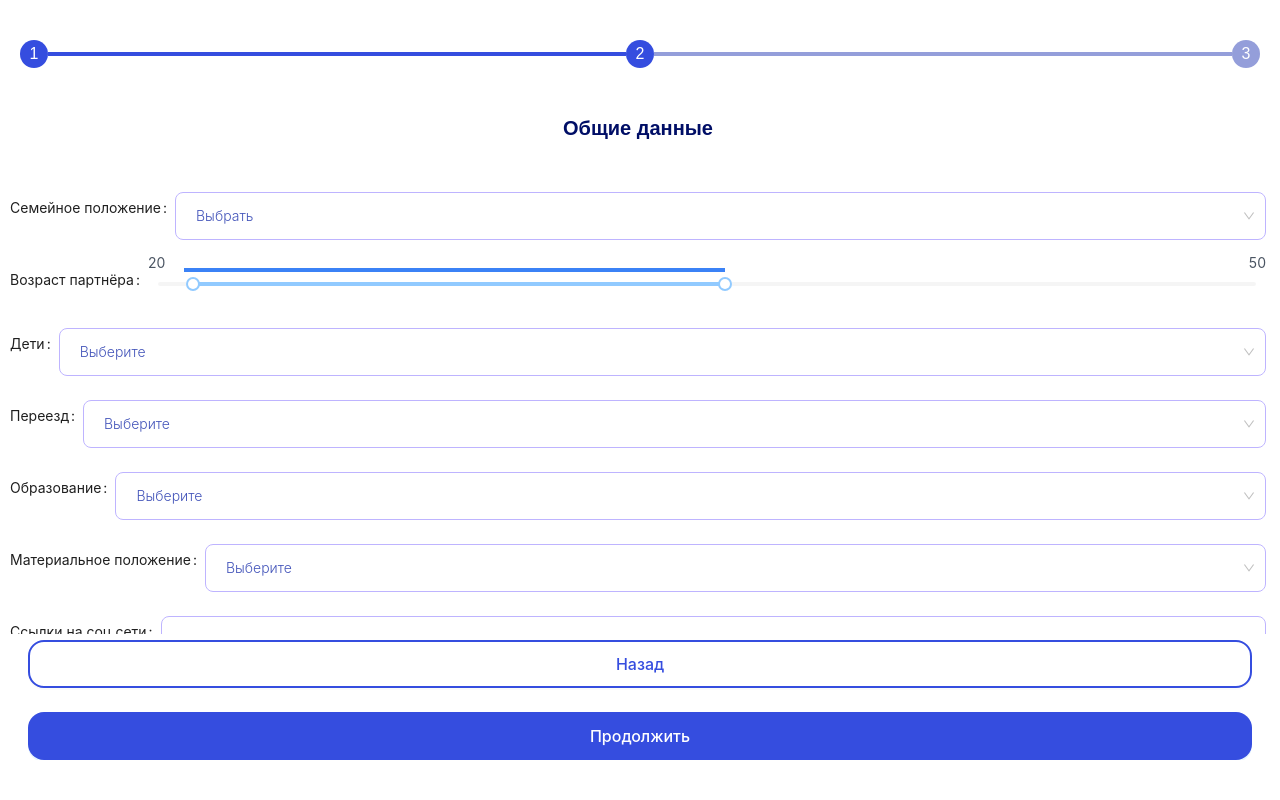
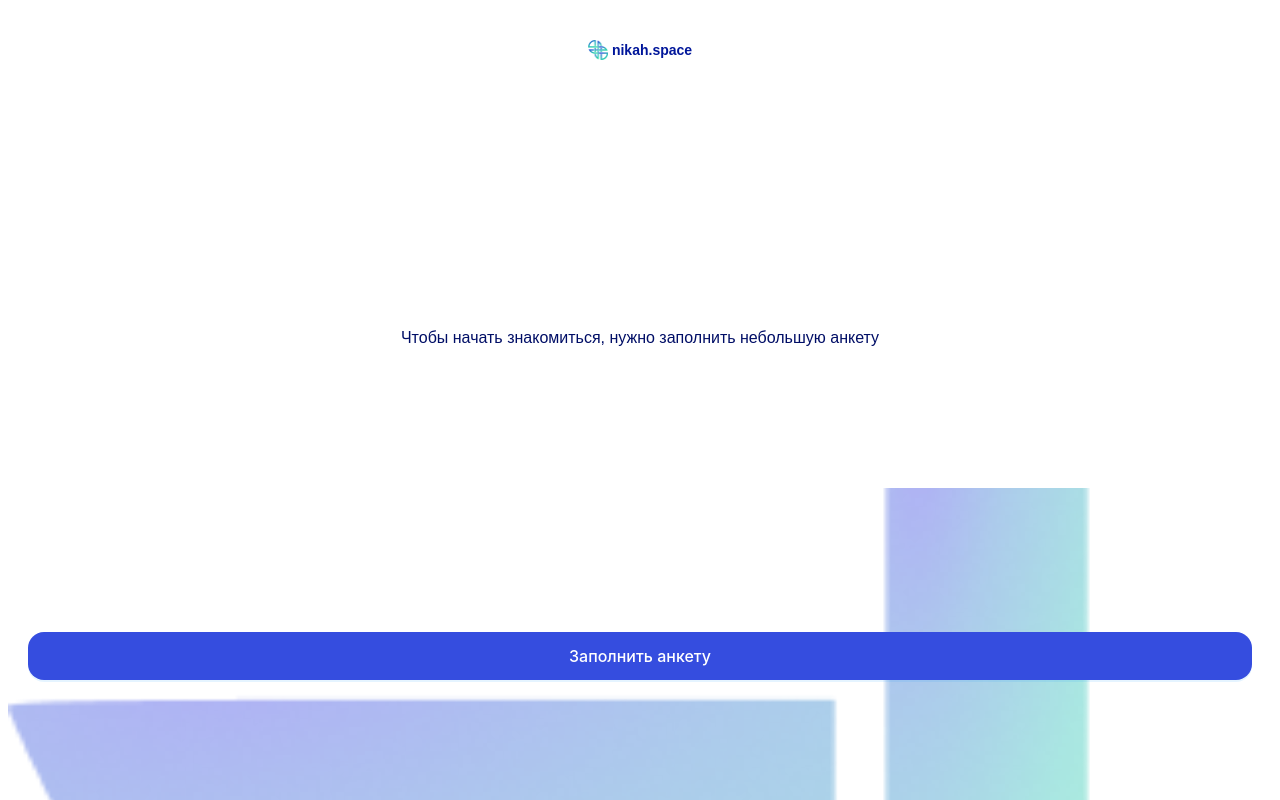
Before and after one commit to NbekWeb/nikoh, a Vue app: page /form in a window 1280 px wide. Built offline with nearby package versions, Linux system fonts and the light colour scheme.

Commit message:
first commit

```diff
--- a/src/assets/style/main.css
+++ b/src/assets/style/main.css
@@ -27,7 +27,9 @@
   border-color: #354ddf;
 }
 
-.ant-input::placeholder,.ant-picker-input input::placeholder,.ant-picker-suffix {
+.ant-input::placeholder,
+.ant-picker-input input::placeholder,
+.ant-picker-suffix {
   color: #4455ba !important;
   font-weight: 300;
   font-size: 14px;
@@ -62,7 +64,7 @@
   border-color: #354ddf;
 }
 
-.ant-picker{
+.ant-picker {
   border-color: #beb4ff;
   color: #354ddf !important;
   border-radius: 8px;
@@ -71,6 +73,15 @@
   display: flex;
   align-items: center;
 }
-.ant-picker-footer{
+.ant-picker-footer {
   display: none;
 }
+.ant-slider .ant-slider-track,
+.ant-slider .ant-slider-handle::after {
+  background: #354ddf;
+  box-shadow: none;
+}
+label {
+  font-size: 18px !important;
+  color: #000E66 !important;
+}
--- a/src/components/SecondForm.vue
+++ b/src/components/SecondForm.vue
@@ -13,46 +13,48 @@
         </a-select>
       </a-form-item>
       <a-form-item label="Возраст партнёра">
-        <div class="relative">
+        <div class="relative mx-4 mt-6">
           <a-slider
             v-model:value="value2"
             :min="18"
             :max="80"
             range
-            class="!mx-2.5"
-            @change="updateSelectedRange"
+            class="w-full"
           />
           <div
-            class="flex justify-between absolute w-full text-sm text-gray-600"
-            style="top: -25px"
+            class="w-full justify-between items-center text-base flex -mt-2 text-blue-600"
+          >
+            <span>18</span>
+            <span>80</span>
+          </div>
+          <div
+            class="absolute text-blue-500 flex justify-between -top-6 text-sm h-5 pb-2"
+            :style="{
+              left: `calc(${((value2[0] - 18) / (80 - 18)) * 100}% - 5px)`,
+              width: `calc(${
+                ((value2[1] - value2[0]) / (80 - 18)) * 100
+              }% + 18px)`,
+            }"
           >
             <span>{{ value2[0] }}</span>
             <span>{{ value2[1] }}</span>
           </div>
-          <div
-            class="selected-range absolute h-1 bg-blue-500"
-            :style="{
-              left: `${((value2[0] - 18) / (80 - 18)) * 100}%`,
-              width: `${((value2[1] - value2[0]) / (80 - 18)) * 100}%`,
-            }"
-            style="top: -10px"
-          ></div>
         </div>
       </a-form-item>
       <a-form-item label="Дети">
-        <a-select placeholder="Выберите" class="w-full !min-h-12">
+        <a-select placeholder="Выбрать" class="w-full !min-h-12">
           <a-select-option value="yes">Есть </a-select-option>
           <a-select-option value="no">Нет </a-select-option>
         </a-select>
       </a-form-item>
       <a-form-item label="Переезд">
-        <a-select placeholder="Выберите" class="w-full !min-h-12">
+        <a-select placeholder="Выбрать" class="w-full !min-h-12">
           <a-select-option value="yes">Да</a-select-option>
           <a-select-option value="no">Нет </a-select-option>
         </a-select>
       </a-form-item>
       <a-form-item label="Образование">
-        <a-select placeholder="Выберите  " class="w-full !min-h-12">
+        <a-select placeholder="Выбрать  " class="w-full !min-h-12">
           <a-select-option value="none">Нет образования</a-select-option>
           <a-select-option value="secondary"
             >Среднее образование</a-select-option
@@ -64,20 +66,19 @@
         </a-select>
       </a-form-item>
       <a-form-item label="Материальное положение">
-        <a-select placeholder="Выберите  " class="w-full !min-h-12">
+        <a-select placeholder="Выбрать  " class="w-full !min-h-12">
           <a-select-option value="low">Низкий доход</a-select-option>
           <a-select-option value="medium">Средний доход</a-select-option>
           <a-select-option value="high">Высокий доход</a-select-option>
           <a-select-option value="not_specified">Не указано</a-select-option>
         </a-select>
       </a-form-item>
-      <a-form-item label="Ссылки на соц.сети" >
+      <a-form-item label="Ссылки на соц.сети">
         <div class="flex gap-6 flex-col">
-
-            <a-input placeholder="Номер WhatsApp" />
-            <a-input placeholder="Instagram " />
-            <a-input placeholder="Telegram " />
-            <a-textarea placeholder=" Расскажите о себе" :rows="4" />
+          <a-input placeholder="Номер WhatsApp" />
+          <a-input placeholder="Instagram " />
+          <a-input placeholder="Telegram " />
+          <a-textarea placeholder=" Расскажите о себе" :rows="4" />
         </div>
       </a-form-item>
     </a-form>
@@ -86,7 +87,10 @@
 
 <script setup>
 import { ref } from "vue";
-const value1 = ref(0);
-const value2 = ref([20, 50]);
-const disabled = ref(false);
+const value2 = ref([18, 80]);
 </script>
+<style>
+.ant-tooltip {
+  display: none !important;
+}
+</style>
--- a/src/components/ThirdForm.vue
+++ b/src/components/ThirdForm.vue
@@ -0,0 +1,54 @@
+<template>
+  <div class="overflow-hidden mr-1 h-full">
+    <h2 class="text-xl font-semibold text-blue-900 text-center pb-10">
+      Религиозность
+    </h2>
+    <a-form class="">
+      <div class="flex flex-col gap-3 mb-6">
+        <span class="text-lg text-blue-900"> Носите бороду? </span>
+        <a-radio-group
+          v-model:value="value"
+          name="radioGroup"
+          class="flex gap-14"
+        >
+          <a-radio value="1">Да</a-radio>
+          <a-radio value="2">Нет</a-radio>
+        </a-radio-group>
+      </div>
+      <a-form-item label="Вы читаете Намаз?">
+        <a-select placeholder="Выбрать" class="w-full !min-h-12">
+          <a-select-option value="yes">Да </a-select-option>
+          <a-select-option value="no">Нет </a-select-option>
+        </a-select>
+      </a-form-item>
+      <a-form-item label="Вы читаете Коран?">
+        <a-select placeholder="Выбрать" class="w-full !min-h-12">
+          <a-select-option value="yes">Да </a-select-option>
+          <a-select-option value="no">Нет </a-select-option>
+        </a-select>
+      </a-form-item>
+    </a-form>
+  </div>
+</template>
+<script setup>
+import { ref } from "vue";
+const value = ref("1");
+</script>
+<style>
+.ant-radio-inner {
+  border-color: #354ddf !important;
+}
+.ant-radio-wrapper .ant-radio-inner::after {
+  background: #354ddf !important;
+}
+.ant-radio-wrapper .ant-radio-checked .ant-radio-inner::after {
+  transform: scale(0.75);
+}
+.ant-radio-wrapper .ant-radio-inner {
+  width: 20px;
+  height: 20px;
+}
+.ant-radio-wrapper .ant-radio-checked .ant-radio-inner {
+  background: #fff;
+}
+</style>
--- a/src/views/FormView.vue
+++ b/src/views/FormView.vue
@@ -1,11 +1,12 @@
 <script setup>
 import FirstForm from "@/components/FirstForm.vue";
 import SecondForm from "@/components/SecondForm.vue";
+import ThirdForm from "@/components/ThirdForm.vue";
 import Scrollbar from "@/components/Scrollbar.vue";
 import { ref } from "vue";
-const start = ref(true);
+const start = ref(0);
 
-const current = ref(2);
+const current = ref(1);
 
 const changeCurrent = (i) => {
   current.value = i;
@@ -15,15 +16,15 @@ const next = (i) => {
   current.value += i;
 };
 
-const toggleStart = () => {
-  start.value = true;
+const toggleStart = (i) => {
+  start.value = i;
 };
 </script>
 <template>
   <div class="h-screen overflow-hidden py-10">
     <div
       class="flex flex-col items-center justify-between h-full"
-      v-if="!start"
+      v-if="start == 0"
     >
       <div class="flex items-center gap-1 text-sm font-semibold text-blue-800">
         <img src="@/assets/img/logo.png" class="w-5 h-5" />
@@ -34,7 +35,7 @@ const toggleStart = () => {
       </p>
       <div class="relative w-full h-12 mb-20 px-7">
         <a-button
-          @click="toggleStart"
+          @click="toggleStart(1)"
           type="primary"
           class="w-full !rounded-2xl bg-blue-700 hover:!bg-blue-800 h-12 font-medium text-base mb-10"
           >Заполнить анкету
@@ -46,8 +47,8 @@ const toggleStart = () => {
       </div>
     </div>
     <div
-      v-else
-      class="h-full overflow-hidden justify-between flex flex-col gap-0"
+      v-else-if="start == 1"
+      class="h-full overflow-hidden flex flex-col gap-0"
     >
       <div class="flex gap-0 items-center text-white px-5">
         <div
@@ -79,7 +80,7 @@ const toggleStart = () => {
           3
         </div>
       </div>
-      <div class="pt-10 px-2.5">
+      <div class="pt-10 px-2.5 flex-grow">
         <scrollbar height="calc(100vh - 280px)">
           <template #content>
             <template v-if="current == 1">
@@ -87,6 +88,9 @@ const toggleStart = () => {
             </template>
             <template v-else-if="current == 2">
               <SecondForm />
+            </template>
+            <template v-else>
+              <ThirdForm />
             </template>
           </template>
         </scrollbar>
@@ -105,7 +109,41 @@ const toggleStart = () => {
           class="w-full !rounded-2xl bg-blue-700 hover:!bg-blue-800 h-12 font-medium text-base"
           >Продолжить
         </a-button>
+        <a-button
+          v-else
+          @click="toggleStart(2)"
+          type="primary"
+          class="w-full !rounded-2xl bg-blue-700 hover:!bg-blue-800 h-12 font-medium text-base"
+          >Завершить
+        </a-button>
       </div>
+    </div>
+    <div v-else class="flex flex-col items-center justify-between h-full">
+      <div>
+        <div
+          class="flex items-center gap-1 text-sm font-semibold text-blue-800"
+        >
+          <img src="@/assets/img/logo.png" class="w-5 h-5" />
+          nikah.space
+        </div>
+        <h2 class="text-xl font-semibold text-blue-900 text-center pt-10 mb-1">
+          Поздравляем
+        </h2>
+        <span class="text-base text-blue-900 text-center"
+          >Регистрация прошла успешно</span
+        >
+      </div>
+      <div class="w-full px-7">
+        <a-button
+          type="primary"
+          class="w-full mb-24 !rounded-2xl bg-blue-700 hover:!bg-blue-800 h-12 font-medium text-base"
+          >Смотреть анкеты
+        </a-button>
+      </div>
+      <img
+        src="@/assets/img/bg-suc.png"
+        class="absolute bottom-0 left-0 w-full -z-10"
+      />
     </div>
   </div>
 </template>
```
